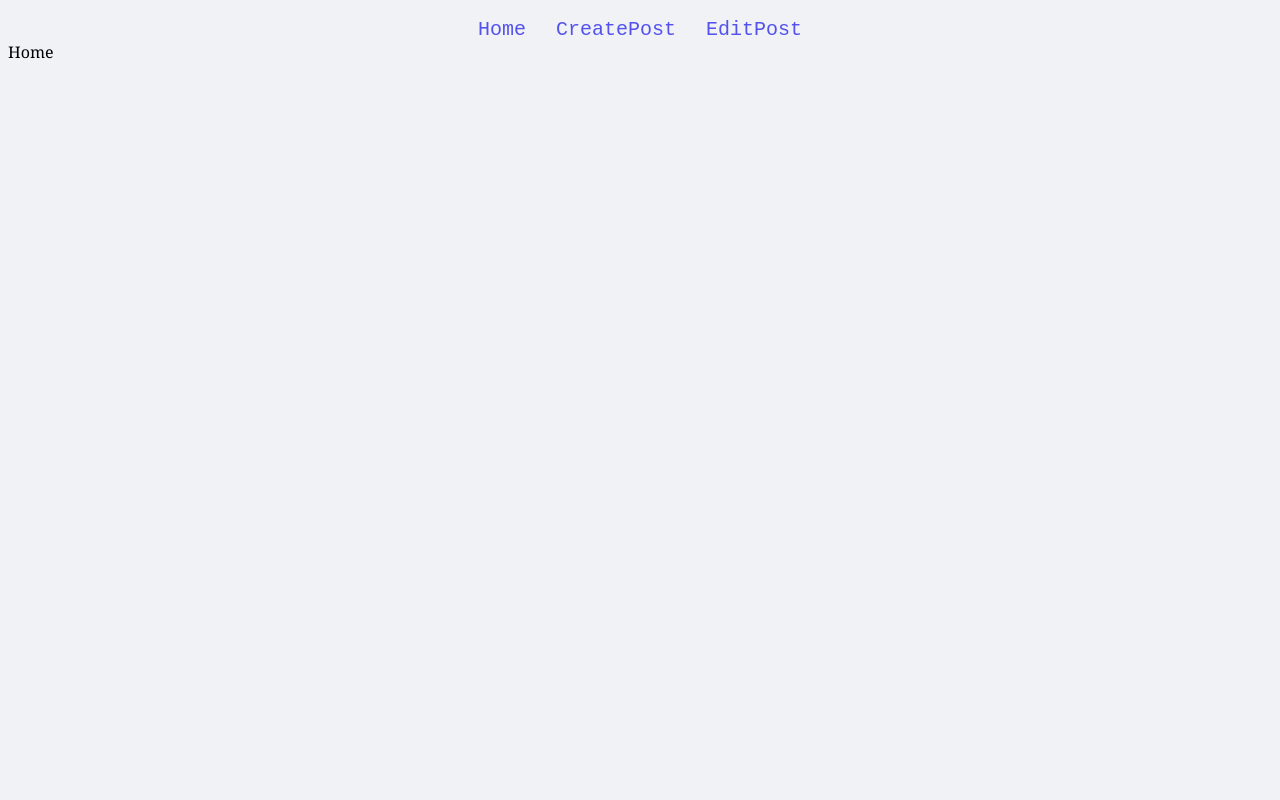
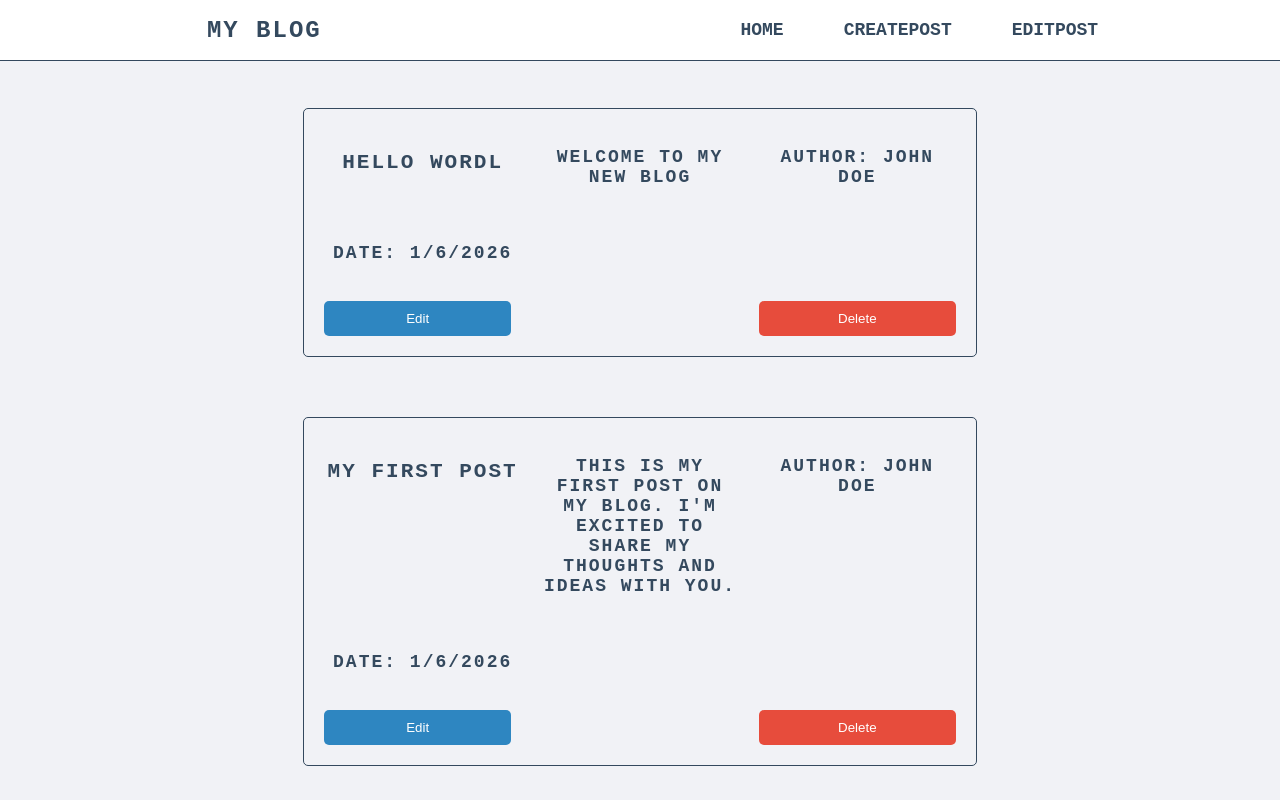
Before and after one commit to Slim-coder20/Blog-app, a React (Vite) app: page / in a window 1280 px wide. Shown: the top 800 px of the page. Built offline with nearby package versions, Linux system fonts and the light colour scheme; the HTML template or start-up script is replaced by a standard one.

Commit message:
Amélioration de la navbar et refactorisation des composants

```diff
--- a/src/App.css
+++ b/src/App.css
@@ -1,32 +1,130 @@
 #root {
-  margin: 0 ;
-  padding:0;
+  margin: 0;
+  padding: 0;
   box-sizing: border-box;
-  font-family: Georgia, 'Times New Roman', Times, serif;
+  font-family: "Courier New", Courier, monospace;
 }
 
-
-body{
+body {
   background-color: #f1f2f6;
+  padding-top: 80px;
 }
 
 /* Navbar Component */
 .navbar {
   display: flex;
-  justify-content:center;
+  justify-content: space-around;
   align-items: center;
+  position: fixed;
+  top: 0;
+  left: 0;
+  right: 0;
+  z-index: 1000;
   gap: 30px;
+  height: 60px;
+  padding: 0 20px;
+  border-radius: 0;
+  border: 1px solid #34495e;
+  border-top: none;
+  border-left: none;
+  border-right: none;
+  width: 100%;
+  margin: 0;
+  font-size: 18px;
+  font-weight: bold;
+  color: #34495e;
+  text-transform: uppercase;
+  background-color: #fff;
 }
 
-.navlink{
+.navlink {
   text-decoration: none;
-  font-size: 20px;
-  margin-top: 10px;
-  color: #5352ed;
-  font-family: 'Courier New', Courier, monospace;
+  font-size: 18px;
+  margin: 0 15px;
+  color: #34495e;
+  text-transform: uppercase;
+}
+.navlink:hover {
+  color: #2e86c1;
+  transform: scale(1.05);
+  transition: all 0.3s ease;
+}
 
+.navbar-title {
+  font-size: 24px;
+  text-align: left;
+  margin: 0;
+  padding: 0;
+  font-weight: bold;
+  color: #34495e;
+  text-transform: uppercase;
+  letter-spacing: 2px;
+  font-family: "Courier New", Courier, monospace;
 }
-.navlink:hover{
-color: #34495e;
-text-decoration: underline;
+
+.navbar-links {
+  display: flex;
+  gap: 30px;
+  align-items: center;
 }
+
+/* Post Component */
+.post {
+  display: grid;
+  grid-template-columns: 1fr 1fr 1fr;
+  gap: 20px;
+  background-color: #f1f2f6;
+  padding: 20px;
+  border-radius: 5px;
+  margin-bottom: 10px;
+  border: 1px solid #34495e;
+  width: 50%;
+  margin: 20px auto;
+  text-align: center;
+  font-size: 18px;
+  font-weight: bold;
+  color: #34495e;
+  text-transform: uppercase;
+  letter-spacing: 2px;
+}
+
+.edit-btn {
+  background-color: #2e86c1;
+  color: #fff;
+  border: none;
+  padding: 10px 20px;
+  border-radius: 5px;
+  cursor: pointer;
+  margin-right: 10px;
+  grid-column: 1 / 2;
+}
+.delete-btn {
+  background-color: #e74c3c;
+  color: #fff;
+  border: none;
+  padding: 10px 20px;
+  border-radius: 5px;
+  cursor: pointer;
+  grid-column: 3 / 4;
+}
+.edit-btn:hover {
+  background-color: #27ae60;
+  color: #fff;
+  transform: scale(1.05);
+  transition: all 0.3s ease;
+}
+.delete-btn:hover {
+  background-color: #c0392b;
+  color: #fff;
+  transform: scale(1.05);
+  transition: all 0.3s ease;
+}
+/* Home Page */
+.post-list {
+  list-style: none;
+  padding: 0;
+  margin: 0;
+  display: flex;
+  flex-direction: column;
+  gap: 20px;
+}
--- a/src/App.jsx
+++ b/src/App.jsx
@@ -4,15 +4,18 @@ import { Routes, Route } from "react-router-dom";
 import Home from "./pages/Home.jsx";
 import CreatePost from "./pages/CreatePost.jsx";
 import EditPost from "./pages/EditPost.jsx";
+import PostProvider from "./context/PostContext.jsx";
 function App() {
   return (
     <div>
+      <PostProvider>
         <Navbar />
         <Routes>
           <Route path="/" element={<Home />} />
           <Route path="/create-post" element={<CreatePost />} />
           <Route path="/edit-post/:id" element={<EditPost />} />
         </Routes>
+      </PostProvider>
     </div>
   );
 }
--- a/src/components/Navbar.jsx
+++ b/src/components/Navbar.jsx
@@ -1,12 +1,21 @@
-import React from 'react'
+import React from "react";
 import { Link } from "react-router-dom";
-import "../App.css"
+import "../App.css";
 export const Navbar = () => {
   return (
     <div className="navbar">
-      <Link to="/" className="navlink">Home</Link>
-      <Link to="/create-post" className="navlink">CreatePost</Link>
-      <Link to="/edit-post" className="navlink">EditPost</Link>
+      <h1 className="navbar-title">MY BLOG</h1>
+      <div className="navbar-links">
+        <Link to="/" className="navlink">
+          Home
+        </Link>
+        <Link to="/create-post" className="navlink">
+          CreatePost
+        </Link>
+        <Link to="/edit-post" className="navlink">
+          EditPost
+        </Link>
+      </div>
     </div>
-  )
-}
+  );
+};
--- /dev/null
+++ b/src/components/Post.jsx
@@ -0,0 +1,14 @@
+import React from 'react'
+
+export const Post = (props) => {
+  return (
+    <div className='post'>
+      <h3>{props.post.title}</h3>
+      <p>{props.post.content}</p>
+      <p>Author: {props.post.author}</p>
+      <p>Date: {props.post.date}</p>
+      <button className='edit-btn'>Edit</button>
+      <button className='delete-btn'>Delete</button>
+    </div>
+  );
+};
--- a/src/context/PostContext.jsx
+++ b/src/context/PostContext.jsx
@@ -0,0 +1,44 @@
+import { createContext } from "react";
+import { useState } from "react";
+export const PostContext = createContext();
+
+function PostProvider(props) {
+  const [posts, setPosts] = useState([
+    {
+      id: 1,
+      title: "Hello Wordl",
+      content: "welcome to my new blog",
+      author: "John Doe",
+      date: new Date().toLocaleDateString(),
+    },
+    {
+      id: 2,
+      title: "My First Post",
+      content: "This is my first post on my blog. I'm excited to share my thoughts and ideas with you.",
+      author: "John Doe",
+      date: new Date().toLocaleDateString(),
+    },
+    {
+      id: 3,
+      title: "My Second Post",
+      content: "This is my second post on my blog. I'm excited to share my thoughts and ideas with you.",
+      author: "John Doe",
+      date: new Date().toLocaleDateString(),
+    },
+    {
+      id: 4,
+      title: "My Third Post",
+      content: "This is my third post on my blog. I'm excited to share my thoughts and ideas with you.",
+      author: "John Doe",
+      date: new Date().toLocaleDateString(),
+    },
+
+  ]);
+  return (
+    <PostContext.Provider value={{ posts, setPosts }}>
+      {props.children}
+    </PostContext.Provider>
+  );
+}
+
+export default PostProvider;
--- a/src/pages/Home.jsx
+++ b/src/pages/Home.jsx
@@ -1,10 +1,20 @@
-import React from 'react'
-import "../App.css"
+import React from "react";
+import "../App.css";
+import { PostContext } from "../context/PostContext";
+import { useContext } from "react";
+import { Post } from "../components/Post";
+const Home = () => {
+  const { posts } = useContext(PostContext);
 
-const Home = () => {
   return (
-    <div>Home</div>
-  )
-}
+    <div className="container">
+      <ul className="post-list">
+        {posts.map((post, key) => (
+          <Post key={key} post={post} />
+        ))}
+      </ul>
+    </div>
+  );
+};
 
-export default Home
+export default Home;
```
Lines whose indentation alone changed are shown as unchanged.
